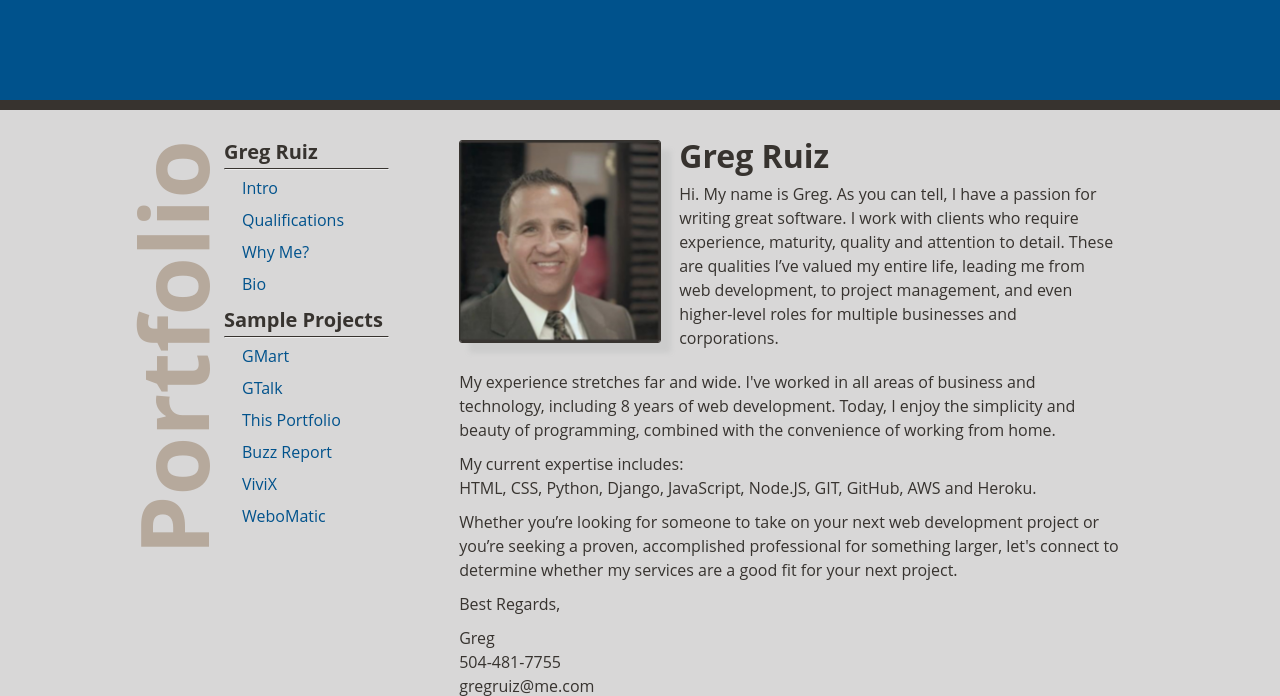
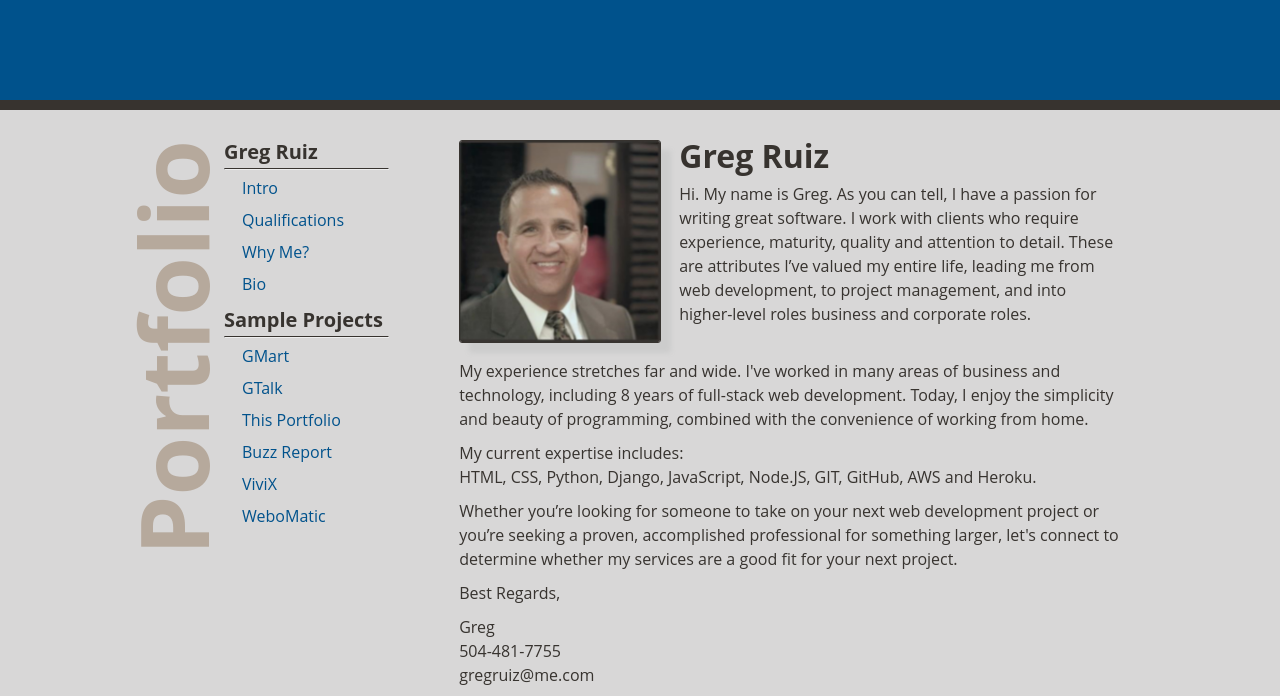
Before and after one commit to GregBoBeg/gregruizportfolio, a Django app: page /whyGreg/ in a window 1280 px wide. Shown: the top 696 px of the page. Run offline with Django 3.2, Linux system fonts and the light colour scheme.

Commit message:
Resume verbiage cleanup

```diff
--- a/gfolio_app/templates/gfolio_app/whyGreg.html
+++ b/gfolio_app/templates/gfolio_app/whyGreg.html
@@ -17,16 +17,16 @@
         <p>
             <span>Hi.  My name is Greg.  </span>As you can tell, I have a passion for writing great software.
             I work with clients who require experience, maturity, quality and attention to detail.
-            These are qualities I’ve valued my entire life, leading me from web development,
-            to project management, and even higher-level roles for multiple businesses and corporations.
+            These are attributes I’ve valued my entire life, leading me from web development,
+            to project management, and into higher-level roles business and corporate roles.
         </p>
     </div>
 </div>
 <div>
     <p>
         My experience stretches far and wide.
-        I've worked in all areas of business and technology,
-        including 8 years of web development.
+        I've worked in many areas of business and technology,
+        including 8 years of full-stack web development.
         Today, I enjoy the simplicity and beauty of programming,
         combined with the convenience of working from home.
     </p>
```
